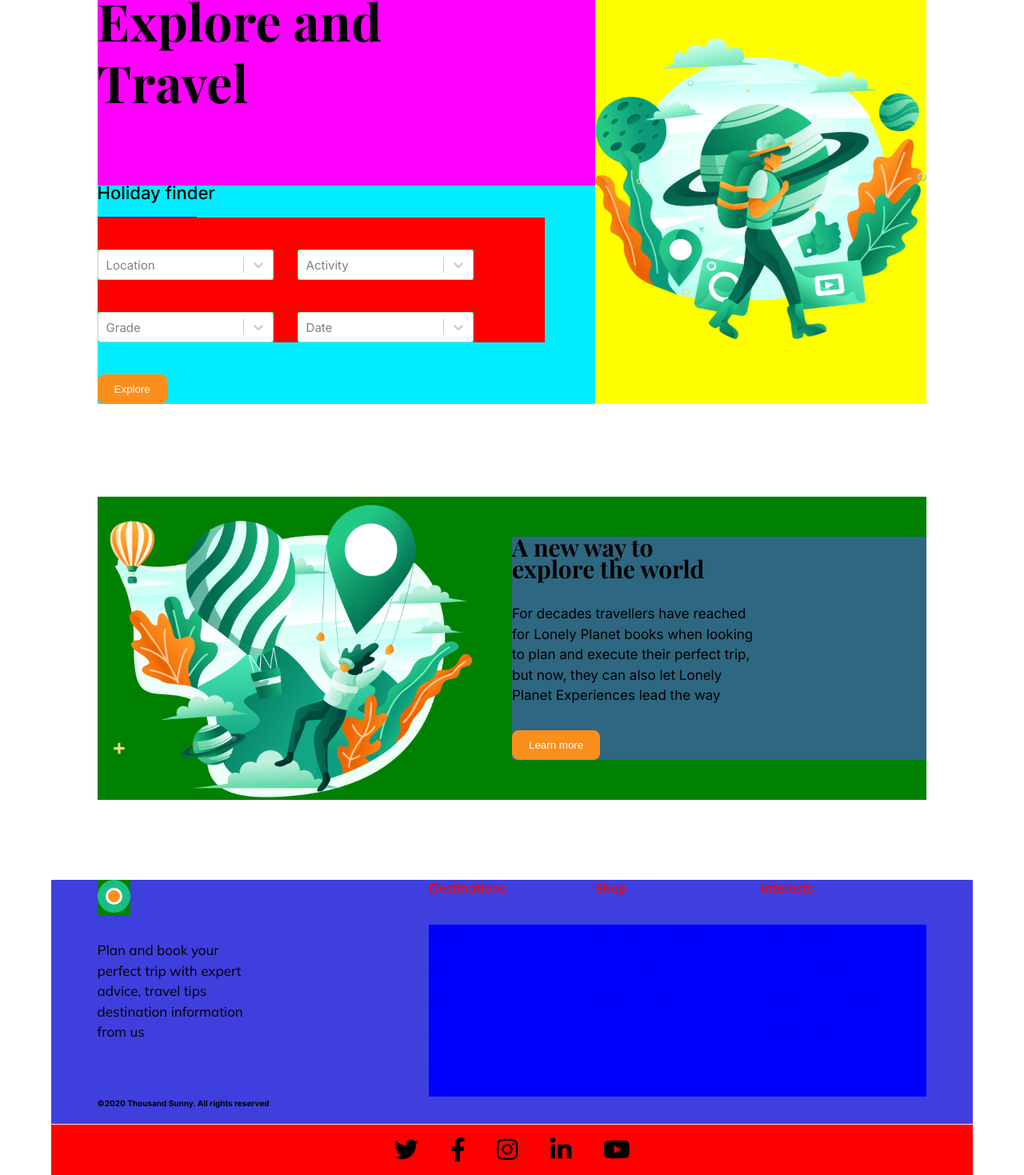
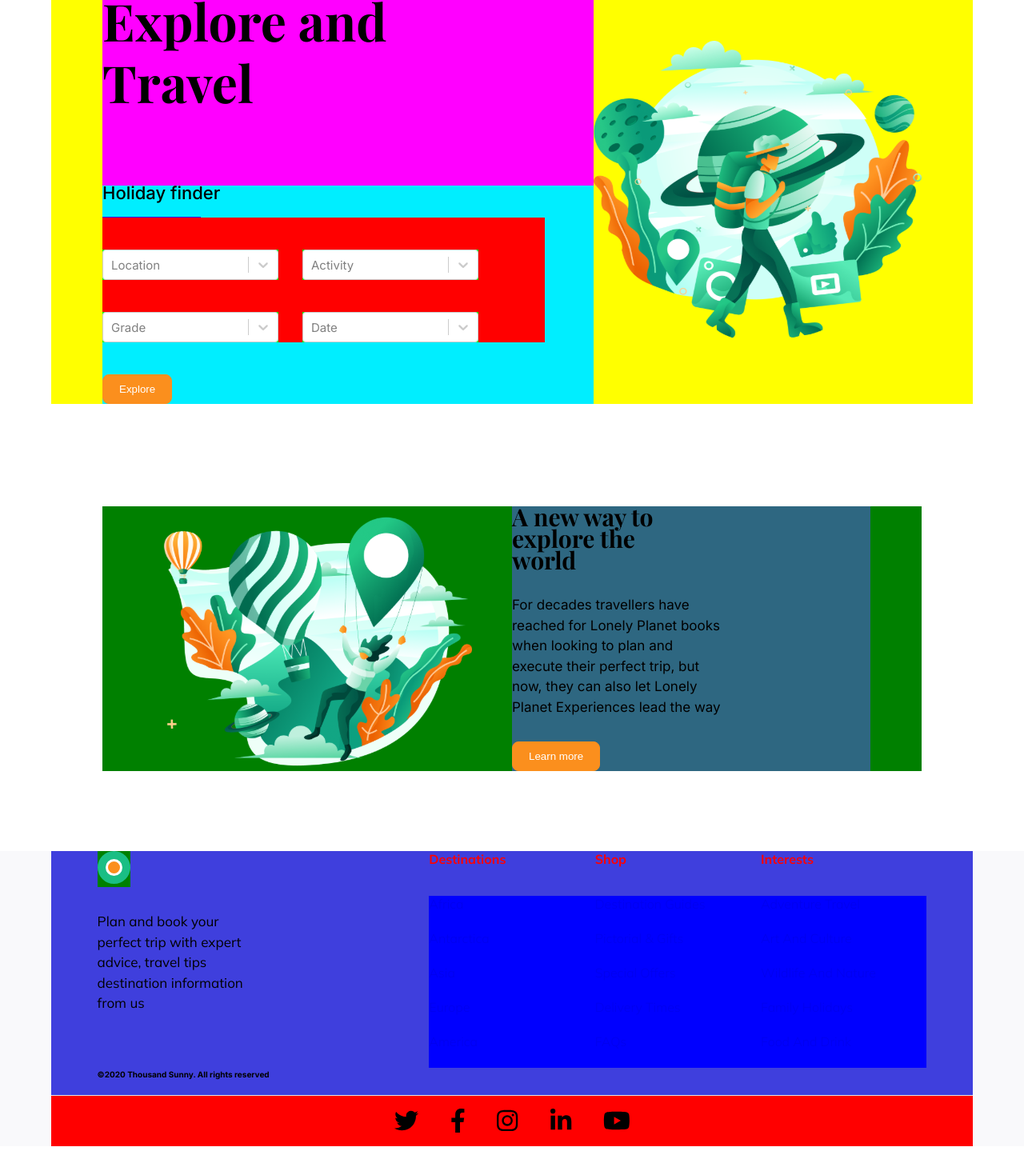
Before and after one commit to ytkyoung/travelz, a React (Create React App) app: page / in a window 1280 px wide. Shown: the part 132-1601 px from the top of the page at 80% size. After the commit the page ends 1568 px from the top, so only its background shows below. Built offline with nearby package versions, Linux system fonts and the light colour scheme; a web font is replaced by a local one.

Commit message:
width global

```diff
--- a/src/components/Footer.js
+++ b/src/components/Footer.js
@@ -121,7 +121,7 @@ const FooterWrapper = styled.section`
   background: #f9f9fb;
   margin: 0 auto;
   margin-top: 10vh;
-
+  padding: 0 5%;
   .footer-main {
     padding: 0% 5%;
     margin: 0 auto;
@@ -177,6 +177,7 @@ const FooterWrapper = styled.section`
     }
     .destinations {
       flex: 1 1 20%;
+      margin-top: 4rem;
     }
     .shop {
       flex: 1 1 20%;
--- a/src/components/GlobalStyle.js
+++ b/src/components/GlobalStyle.js
@@ -28,7 +28,7 @@ const GlobalStyle = createGlobalStyle`
   body {
     font-family: var(--font-inter);
     margin: 0 auto;
-    @media (max-width: 575.98px) {
+    /* @media (max-width: 575.98px) {
 
     }
 
@@ -49,7 +49,7 @@ const GlobalStyle = createGlobalStyle`
     // Large devices (desktops, less than 1200px)
     @media (min-width: 1679.98px) {
       width: 80%;
-    }
+    } */
   }
 
 
--- a/src/components/HolidayFinder.js
+++ b/src/components/HolidayFinder.js
@@ -100,6 +100,7 @@ const HolydayFinder = () => {
 const Finder = styled(Description)`
   margin-bottom: 10vh;
   width: 90%;
+  padding: 0 5%;
   h1 {
     font-size: 6.4rem;
   }
--- a/src/components/HomeAbout.js
+++ b/src/components/HomeAbout.js
@@ -28,7 +28,8 @@ const HomeAbout = () => {
 };
 
 const DescriptionHome = styled(Description)`
-  width: 90%;
+  width: 80%;
+  padding: 0 5%;
   margin-top: 10%;
   margin-bottom: 10rem;
   .teaser-img {
@@ -51,6 +52,7 @@ const DescriptionHome = styled(Description)`
     }
   }
   @media (max-width: 775.98px) {
+    width: 100%;
     background: red;
     flex-direction: column;
     .description {
--- a/src/components/Nav/Navbar.js
+++ b/src/components/Nav/Navbar.js
@@ -23,6 +23,7 @@ const Nav = styled.nav`
   margin: auto;
   justify-content: space-between;
   align-items: center;
+  width: 90%;
   padding: 0% 5%;
   .logo {
     padding: 15px 0;
```
Also changed, not shown: 1 other file (tests, documents, lock files or other folders).
